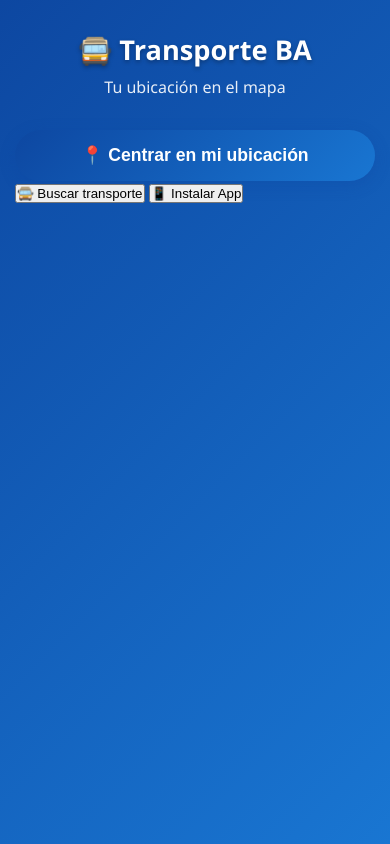
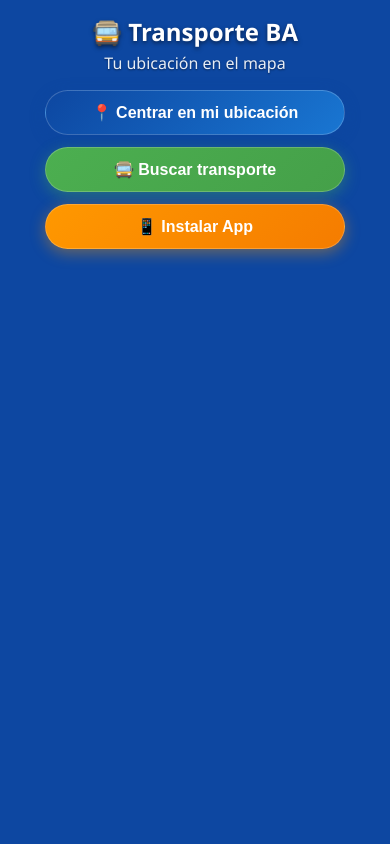
Before and after one commit to nandofes13-max/transporte-ba-pwa, a website: page index.html in a window 390 px wide. Drawn offline with nearby package versions, Linux system fonts and the light colour scheme.

Commit message:
Update styles.css

```diff
--- a/css/styles.css
+++ b/css/styles.css
@@ -1,4 +1,4 @@
-/* css/styles.css - Estilos actualizados para Transporte BA */
+/* css/styles.css - Estilos con mapa OpenStreetMap */
 * {
     margin: 0;
     padding: 0;
@@ -7,65 +7,181 @@
 
 body {
     font-family: 'Segoe UI', Tahoma, Geneva, Verdana, sans-serif;
-    background: linear-gradient(135deg, #0d47a1, #1976d2);
+    background: #0d47a1;
     color: #333;
     min-height: 100vh;
+    overflow: hidden;
 }
 
 #app {
-    max-width: 400px;
-    margin: 0 auto;
-    padding: 20px;
-    min-height: 100vh;
+    width: 100%;
+    height: 100vh;
+    position: relative;
 }
 
-.header {
+/* Contenedor del Mapa */
+.map-container {
+    width: 100%;
+    height: 100%;
+    position: relative;
+}
+
+#map {
+    width: 100%;
+    height: 100%;
+    z-index: 1;
+}
+
+/* Overlay sobre el mapa */
+.map-overlay {
+    position: absolute;
+    top: 0;
+    left: 0;
+    right: 0;
+    z-index: 1000;
+    background: linear-gradient(to bottom, rgba(13, 71, 161, 0.9) 0%, transparent 100%);
+    padding: 20px;
+    pointer-events: none;
+}
+
+.map-overlay .header {
     text-align: center;
     color: white;
-    margin-bottom: 2rem;
-    padding-top: 1rem;
+    margin-bottom: 1rem;
+    pointer-events: none;
 }
 
-.header h1 {
-    font-size: 2rem;
-    margin-bottom: 0.5rem;
-    text-shadow: 0 2px 4px rgba(0,0,0,0.3);
+.map-overlay .header h1 {
+    font-size: 1.8rem;
+    margin-bottom: 0.25rem;
+    text-shadow: 0 2px 4px rgba(0,0,0,0.5);
 }
 
-.header p {
+.map-overlay .header p {
     opacity: 0.9;
     font-size: 1rem;
+    text-shadow: 0 1px 2px rgba(0,0,0,0.5);
 }
 
+/* Controles del mapa */
+.map-controls {
+    display: flex;
+    flex-direction: column;
+    gap: 0.75rem;
+    max-width: 300px;
+    margin: 0 auto;
+    pointer-events: auto;
+}
+
+/* Botones */
+.btn-primary {
+    background: linear-gradient(135deg, #0d47a1, #1976d2);
+    color: white;
+    border: none;
+    padding: 12px 20px;
+    font-size: 1rem;
+    border-radius: 25px;
+    cursor: pointer;
+    width: 100%;
+    transition: all 0.3s ease;
+    box-shadow: 0 4px 15px rgba(13, 71, 161, 0.4);
+    font-weight: 600;
+    backdrop-filter: blur(10px);
+    border: 1px solid rgba(255,255,255,0.2);
+}
+
+.btn-secondary {
+    background: linear-gradient(135deg, #4caf50, #45a049);
+    color: white;
+    border: none;
+    padding: 12px 20px;
+    font-size: 1rem;
+    border-radius: 25px;
+    cursor: pointer;
+    width: 100%;
+    transition: all 0.3s ease;
+    box-shadow: 0 4px 15px rgba(76, 175, 80, 0.4);
+    font-weight: 600;
+    backdrop-filter: blur(10px);
+    border: 1px solid rgba(255,255,255,0.2);
+}
+
+.btn-install {
+    background: linear-gradient(135deg, #ff9800, #f57c00);
+    color: white;
+    border: none;
+    padding: 12px 20px;
+    font-size: 1rem;
+    border-radius: 25px;
+    cursor: pointer;
+    width: 100%;
+    transition: all 0.3s ease;
+    box-shadow: 0 4px 15px rgba(255, 152, 0, 0.4);
+    font-weight: 600;
+    backdrop-filter: blur(10px);
+    border: 1px solid rgba(255,255,255,0.2);
+}
+
+.btn-primary:hover, .btn-secondary:hover, .btn-install:hover {
+    transform: translateY(-2px);
+    box-shadow: 0 6px 20px rgba(0,0,0,0.3);
+}
+
+.btn-primary:active, .btn-secondary:active, .btn-install:active {
+    transform: translateY(0);
+}
+
+/* Container de transporte (oculto inicialmente) */
+.transport-container {
+    position: absolute;
+    top: 0;
+    left: 0;
+    right: 0;
+    bottom: 0;
+    background: white;
+    z-index: 2000;
+    padding: 20px;
+    overflow-y: auto;
+}
+
+.transport-container.hidden {
+    display: none;
+}
+
+/* Header del transporte */
+.transport-header {
+    display: flex;
+    align-items: center;
+    gap: 1rem;
+    margin-bottom: 1.5rem;
+}
+
+.btn-back {
+    background: #666;
+    color: white;
+    border: none;
+    padding: 10px 15px;
+    border-radius: 50%;
+    cursor: pointer;
+    transition: all 0.3s ease;
+}
+
+.btn-back:hover {
+    background: #555;
+}
+
+.transport-header h2 {
+    color: #0d47a1;
+    font-size: 1.5rem;
+}
+
+/* Contenido principal de transporte */
 .main-content {
     background: white;
     border-radius: 20px;
     padding: 2rem;
     box-shadow: 0 10px 30px rgba(0,0,0,0.2);
     text-align: center;
-}
-
-.btn-primary {
-    background: linear-gradient(135deg, #0d47a1, #1976d2);
-    color: white;
-    border: none;
-    padding: 15px 25px;
-    font-size: 1.1rem;
-    border-radius: 50px;
-    cursor: pointer;
-    width: 100%;
-    transition: all 0.3s ease;
-    box-shadow: 0 4px 15px rgba(13, 71, 161, 0.3);
-    font-weight: 600;
-}
-
-.btn-primary:hover {
-    transform: translateY(-2px);
-    box-shadow: 0 6px 20px rgba(13, 71, 161, 0.4);
-}
-
-.btn-primary:active {
-    transform: translateY(0);
 }
 
 /* Resultados */
@@ -191,21 +307,6 @@ body {
     text-align: center;
 }
 
-.btn-back {
-    background: #666;
-    color: white;
-    border: none;
-    padding: 8px 16px;
-    border-radius: 20px;
-    cursor: pointer;
-    margin-bottom: 1rem;
-    transition: all 0.3s ease;
-}
-
-.btn-back:hover {
-    background: #555;
-}
-
 .tiempos-list {
     display: flex;
     flex-direction: column;
@@ -249,12 +350,16 @@ body {
 
 /* Estilos para móviles */
 @media (max-width: 480px) {
-    #app {
+    .map-overlay {
         padding: 15px;
     }
 
-    .header h1 {
-        font-size: 1.7rem;
+    .map-overlay .header h1 {
+        font-size: 1.5rem;
+    }
+
+    .transport-container {
+        padding: 15px;
     }
 
     .main-content {
@@ -286,3 +391,7 @@ body {
 .parada-item, .tiempo-item, .loading, .error, .no-results {
     animation: fadeIn 0.3s ease-out;
 }
+
+.hidden {
+    display: none !important;
+}
```
